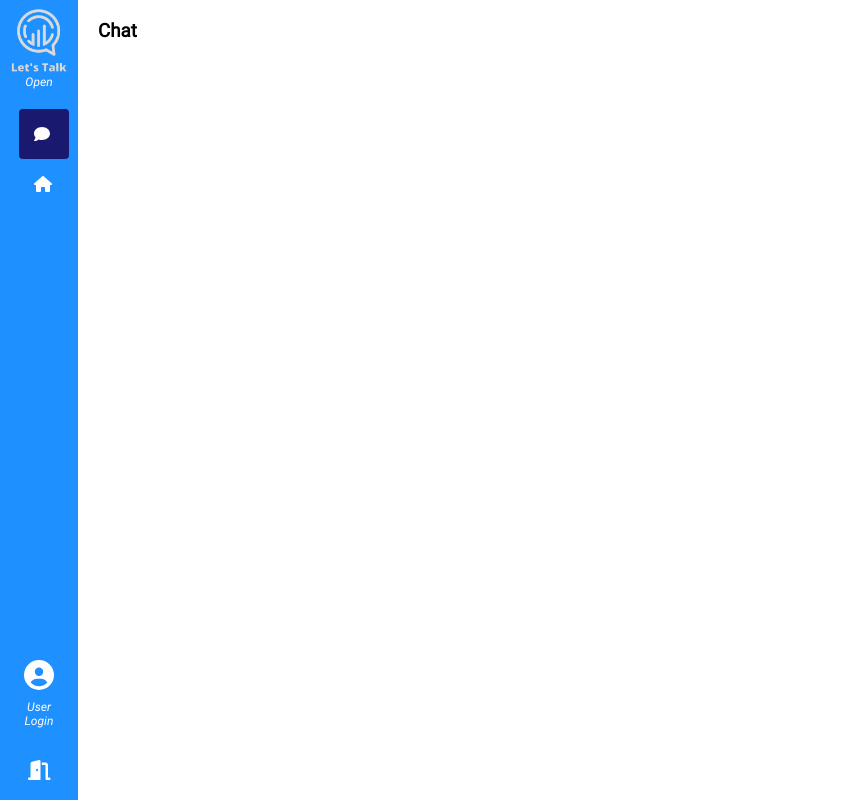
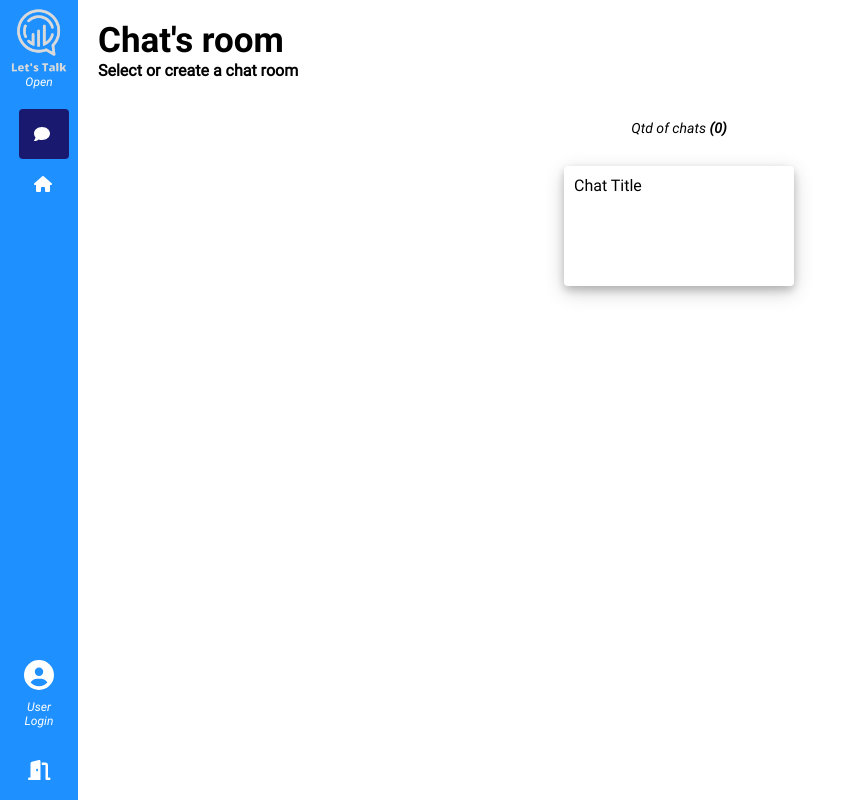
Before and after one commit to Rdfenix/chat-real-time-react, a React (Create React App) app: page /chat in a window 1280 px wide. Shown: the whole page, without its empty margins (0-853 px from the left). Built offline with nearby package versions, Linux system fonts and the light colour scheme.

Commit message:
create: create list of chats

```diff
--- a/src/pages/Chat/index.tsx
+++ b/src/pages/Chat/index.tsx
@@ -2,10 +2,29 @@ import React from "react";
 
 import styles from "./styles.module.scss";
 
+function ChatRoomCard() {
+  return (
+    <div className={styles.chat_room}>
+      <span>Chat Title</span>
+    </div>
+  );
+}
+
 export function Chat() {
   return (
     <section className={styles.chat_section}>
-      <h1>Chat</h1>
+      <header className={styles.chat_page_header}>
+        <h1>Chat's room</h1>
+        <h2>Select or create a chat room</h2>
+      </header>
+      <div className={styles.chat_info}>
+        <span>
+          Qtd of chats <b>(0)</b>
+        </span>
+      </div>
+      <div className={styles.chat_wrapper}>
+        <ChatRoomCard />
+      </div>
     </section>
   );
 }
--- a/src/pages/Chat/styles.module.scss
+++ b/src/pages/Chat/styles.module.scss
@@ -1,5 +1,53 @@
 @import "../../styles/components/pageDefault";
+@import "../../styles/abstracts/variables";
+@import "../../styles/components/card";
 
 .chat_section {
     @include pageDefaultStyle;
+    flex-direction: column;
+    overflow: auto;
+
+    .chat_page_header {
+        display: flex;
+        justify-content: center;
+        width: 100%;
+        flex-direction: column;
+        padding: 0 0 10px 0;
+
+        h1 {
+            font-size: 35px;
+            font-family: $RobotoBold;
+        }
+        h2 {
+            font-size: 16px;
+        }
+    }
+
+    .chat_info {
+        display: flex;
+        justify-content: center;
+        align-items: center;
+        padding: 30px 0;
+        font-family: $RobotoItalic;
+        font-size: 14px;
+    }
+
+    .chat_wrapper {
+        display: flex;
+        justify-content: center;
+        align-items: center;
+        flex-wrap: wrap;
+        gap: 30px;
+    }
 }
+
+.chat_room {
+    @include card_default;
+    width: 230px;
+    height: 120px;
+    transition: all 0.5s ease;
+
+    &:hover {
+        transform: scale(1.2);
+    }
+}
--- a/src/shared/components/Layout/styles.module.scss
+++ b/src/shared/components/Layout/styles.module.scss
@@ -19,7 +19,6 @@ $widthActiveContent: 140px;
         align-items: center;
         justify-content: center;
         width: 100%;
-        // pointer-events: none;
         flex-direction: column;
 
         span {
@@ -57,6 +56,7 @@ $widthActiveContent: 140px;
                     opacity: 0;
                     pointer-events: none;
                     transition: all 0.5s ease;
+                    font-size: 16px;
                 }
             }
             &:hover {
```
